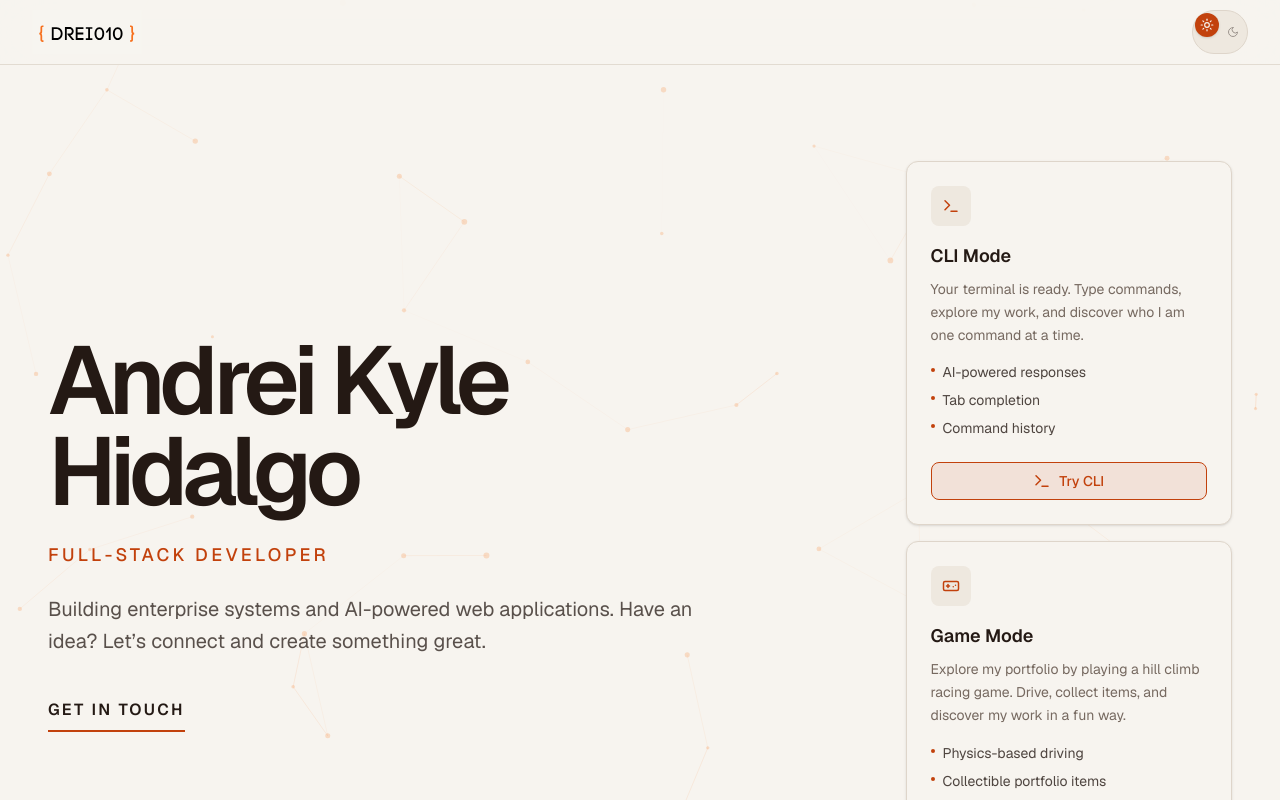
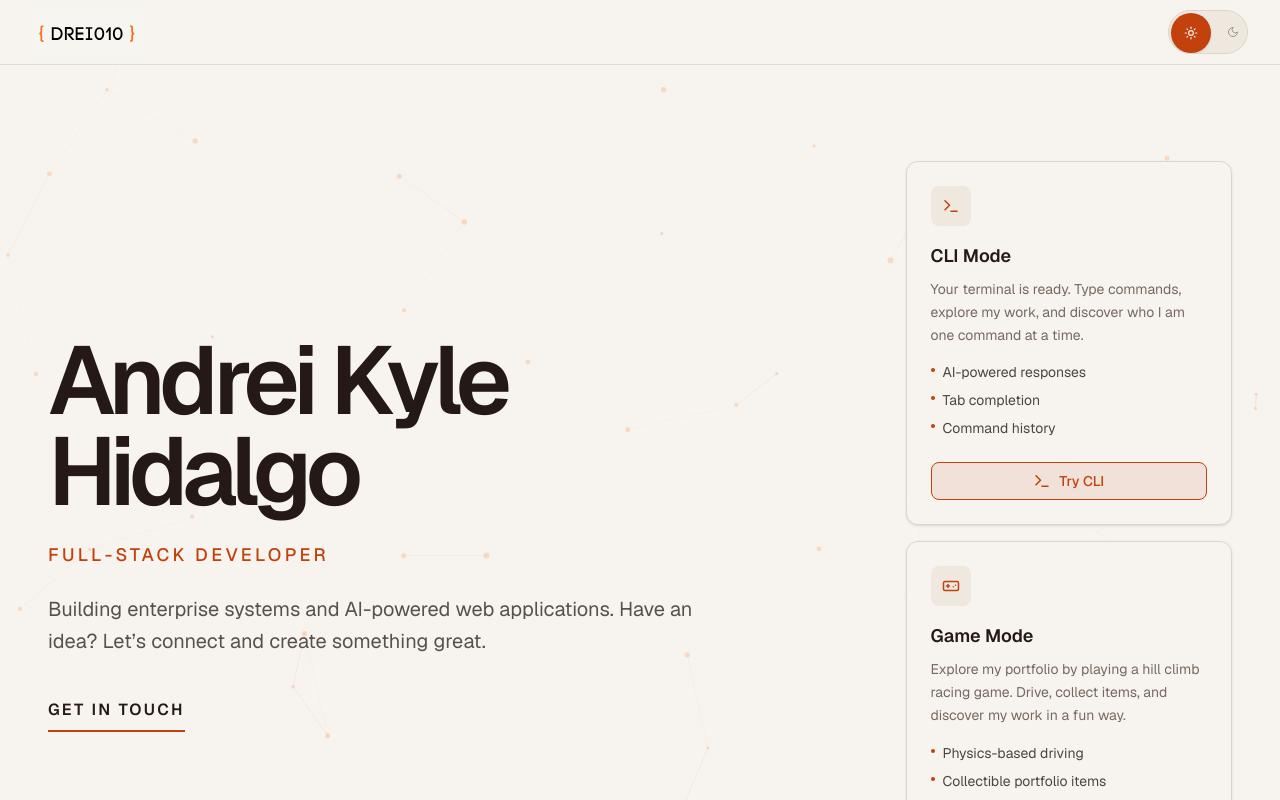
Before and after one commit to Drei010/drei010-portfolio, a Next.js app: page / in a window 1280 px wide. Built offline with nearby package versions, Linux system fonts and the light colour scheme; no server answers.

Commit message:
fix: adjusted toggle spacing

```diff
--- a/components/ThemeToggle.tsx
+++ b/components/ThemeToggle.tsx
@@ -19,12 +19,12 @@ export function ThemeToggle() {
       aria-checked={isDark}
       aria-label={`Switch to ${isDark ? "light" : "dark"} mode`}
       onClick={toggleTheme}
-      className="relative flex h-11 w-14 items-center rounded-full border border-border bg-surface-alt p-0.5 transition-colors duration-200 hover:border-primary/50 focus-visible:ring-2 focus-visible:ring-primary/50 focus-visible:outline-none"
+      className="relative flex h-11 w-20 shrink-0 items-center overflow-hidden rounded-full border border-border bg-surface-alt p-0.5 transition-colors duration-200 hover:border-primary/50 focus-visible:ring-2 focus-visible:ring-primary/50 focus-visible:outline-none"
     >
       {/* Sliding indicator */}
       <span
-        className={`absolute top-0.5 left-0.5 flex h-6 w-6 items-center justify-center rounded-full bg-primary shadow-sm transition-transform duration-200 ${
-          isDark ? "translate-x-6" : "translate-x-0"
+        className={`absolute top-0.5 left-0.5 z-10 flex h-10 w-10 items-center justify-center rounded-full bg-primary shadow-sm transition-transform duration-200 ${
+          isDark ? "translate-x-9" : "translate-x-0"
         }`}
         aria-hidden="true"
       >
```
